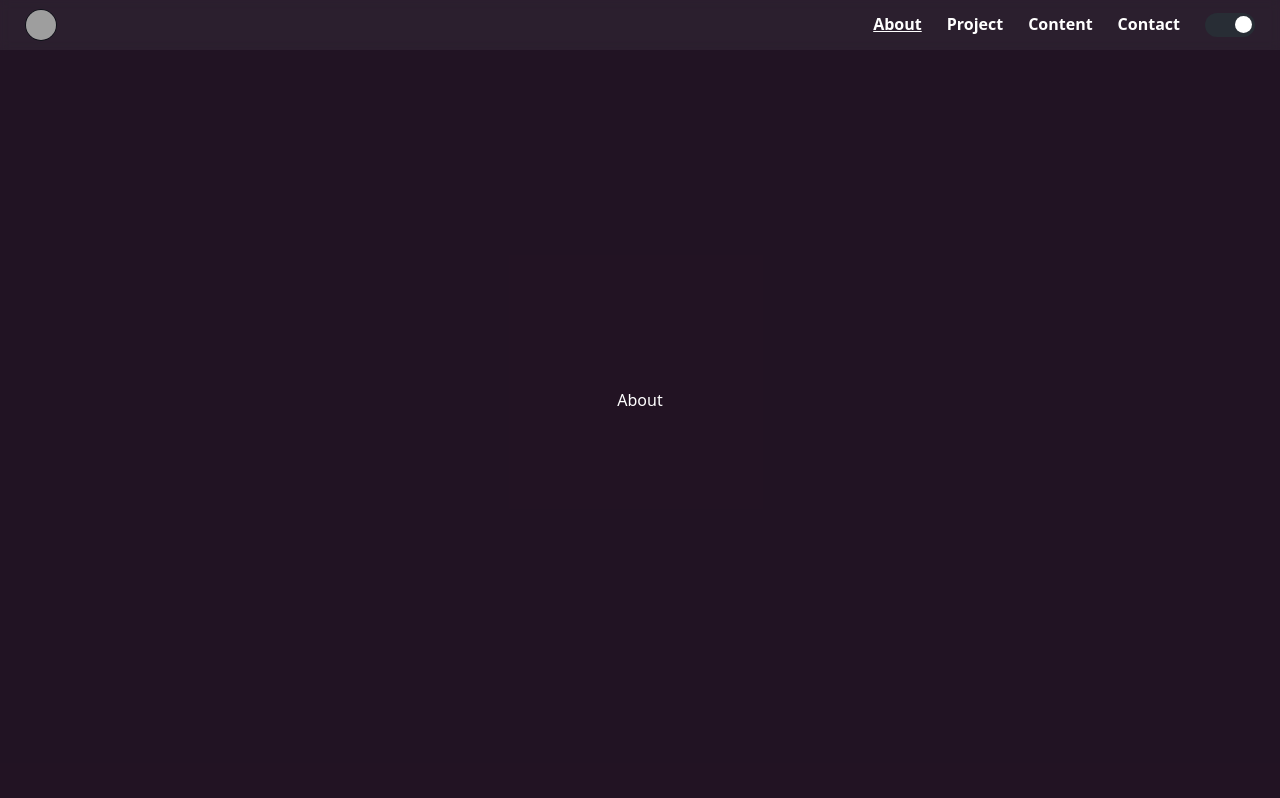
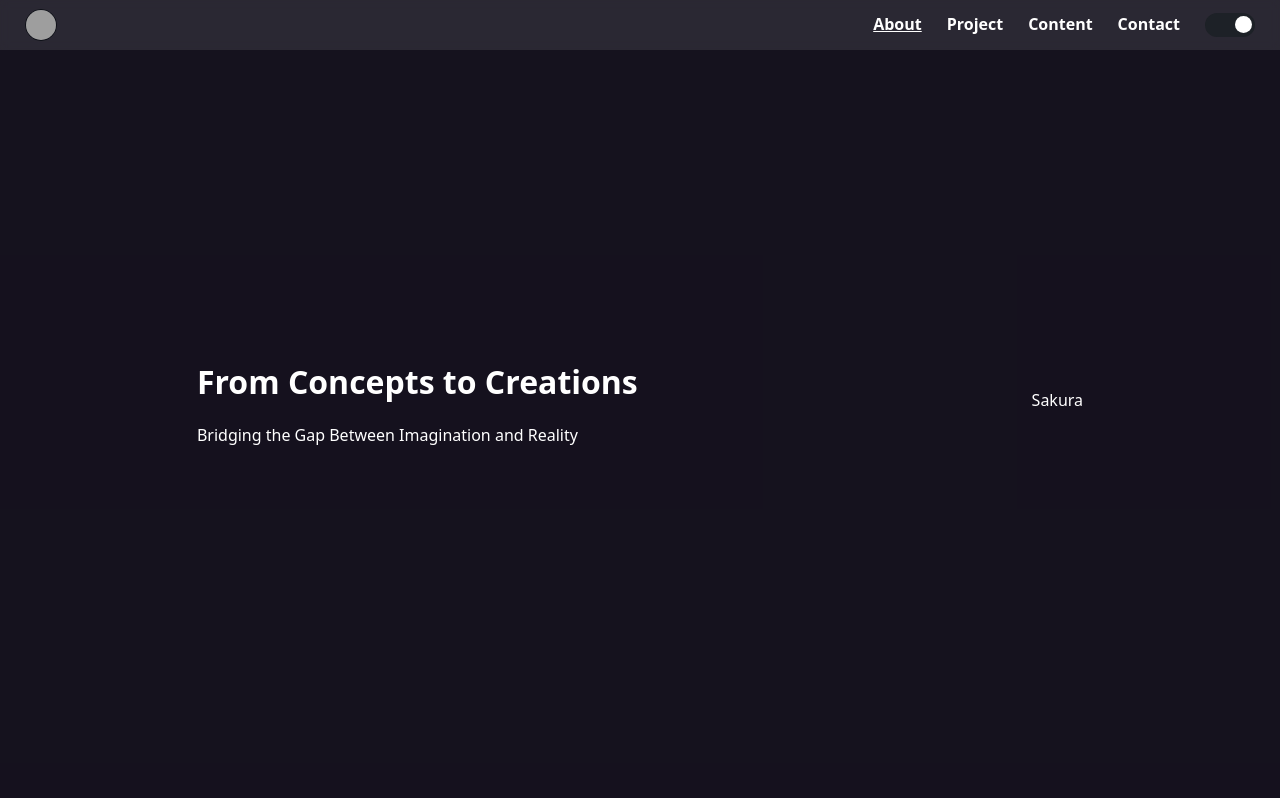
Before and after one commit to haharimoto/react-profile, a React (Vite) app: page / in a window 1280 px wide. Shown: the top 798 px of the page. Built offline with nearby package versions, Linux system fonts and the light colour scheme; grey boxes are pictures that could not be loaded.

Commit message:
styled about section as flexbox

```diff
--- a/src/App.css
+++ b/src/App.css
@@ -11,6 +11,7 @@ body {
   padding: 0;
   background-color: rgba(255, 0, 0, 0.099);
   font-family: system-ui, -apple-system, BlinkMacSystemFont, 'Segoe UI', Roboto, Oxygen, Ubuntu, Cantarell, 'Open Sans', 'Helvetica Neue', sans-serif;
+  /* font-family: Circular Std Book, sans-serif; */
 }
 
 .App {
@@ -25,6 +26,20 @@ body {
   transition: 0.5s;
 }
 
+#about {
+  display: grid;
+  height: 100vh;
+  background-color: rgba(226, 43, 205, 0.041);
+}
+
+#project, #content, #contact {
+  display: flex;
+  justify-content: center;
+  align-items: center;
+  height: 60vh;
+  border: 1px gray dashed;
+}
+
 header {
   position: fixed;
   top: 0;
@@ -34,7 +49,7 @@ header {
   width: 100%;
   padding: 0px 25px;
   background: transparent;
-  background-color: rgba(222, 255, 255, 0.05);
+  background-color: rgba(245, 245, 245, 0.098);
   backdrop-filter: blur(5px);
   font-weight: bold;
 }
@@ -115,7 +130,7 @@ nav {
 }
 
 input:checked + .nav--toggle--slider {
-  background-color: #282D35;
+  background-color: #1d2127;
 }
 
 input:focus + .nav--toggle--slider {
@@ -138,21 +153,10 @@ input:checked + .nav--toggle--slider:before {
 }
 /* ----------------------------------------------------------- */
 
-
-#about {
+.hero {
   display: flex;
-  justify-content: center;
+  justify-content: space-around;
   align-items: center;
-  height: 100vh;
-  background-color: rgba(226, 43, 147, 0.094);
-}
-
-#project, #content, #contact {
-  display: flex;
-  justify-content: center;
-  align-items: center;
-  height: 60vh;
-  border: 1px gray dashed;
 }
 
 .footer {
--- a/src/components/About.jsx
+++ b/src/components/About.jsx
@@ -1,8 +1,17 @@
 import React from 'react'
 
 function About() {
+
   return (
-    <div id='about'>About</div>
+    <div id='about'>
+      <div className="hero">
+        <div className="hero--text">
+          <h1>From Concepts to Creations</h1>
+          <p>Bridging the Gap Between Imagination and Reality</p>
+        </div>
+        <div className="hero--animation">Sakura</div>
+      </div>
+    </div>
   )
 }
 
```
